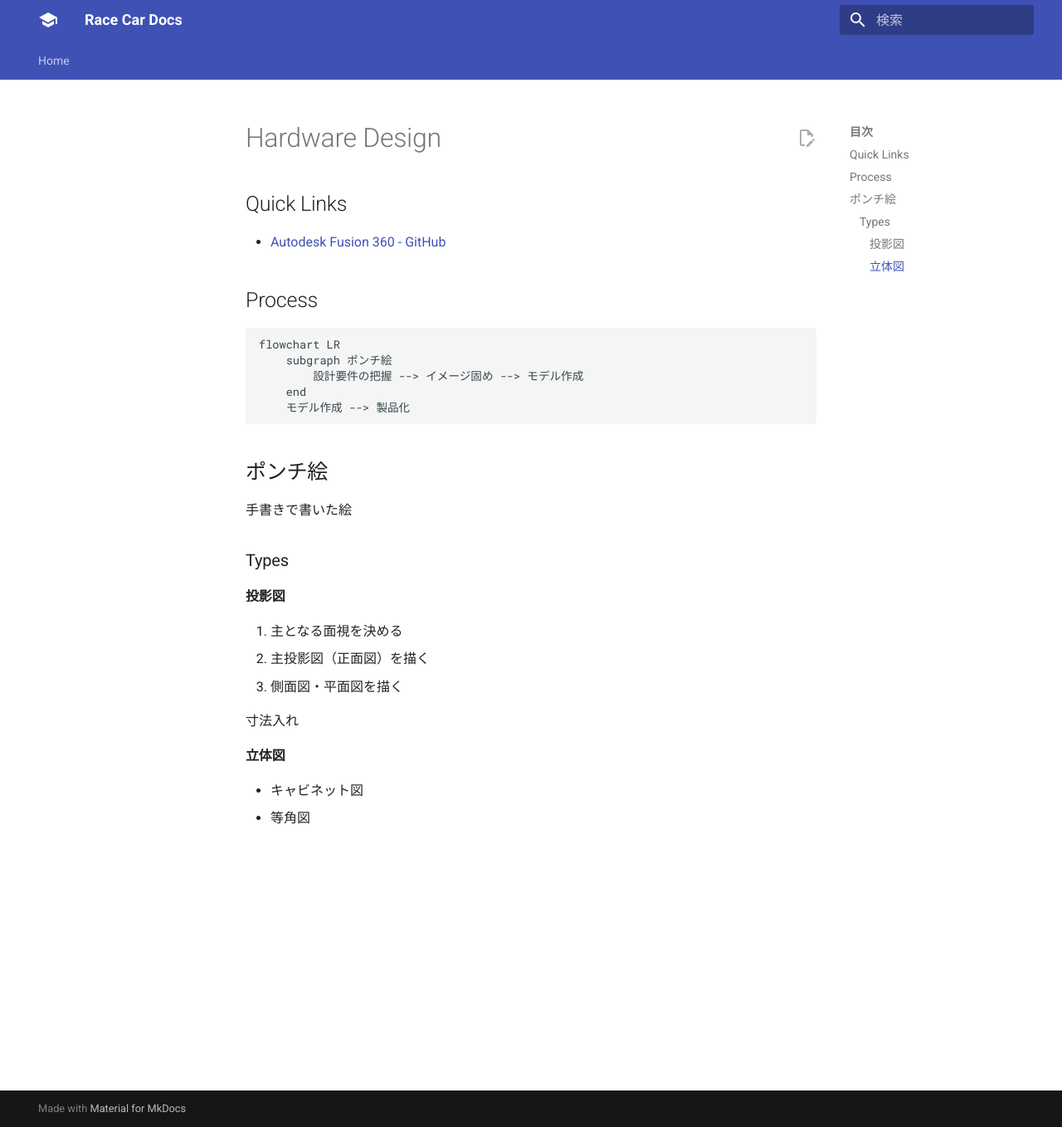
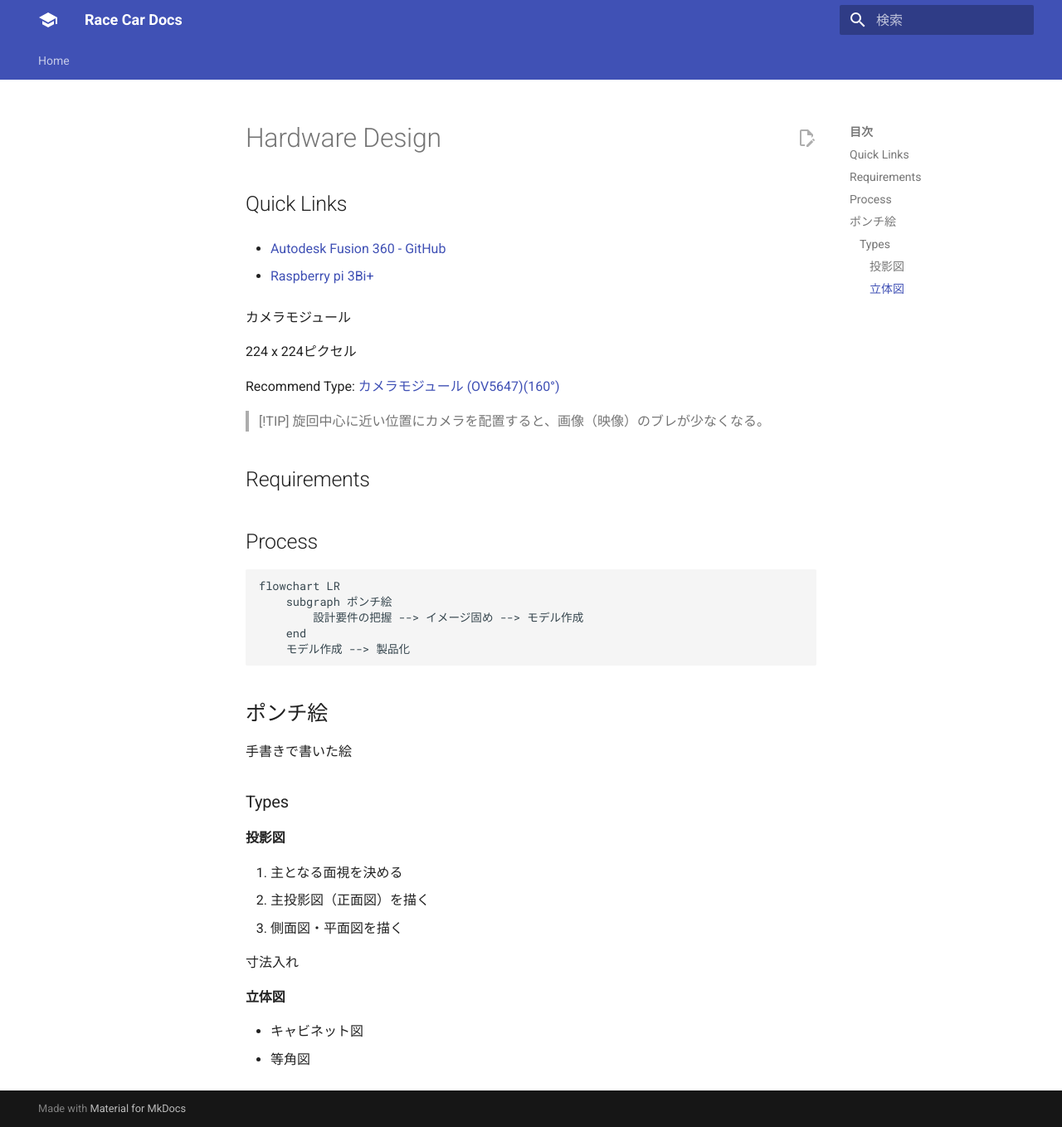
Before and after one commit to nino-kin/racecar-docs, an MkDocs documentation site: the page built from docs/hardware_design.md, in a window 1280 px wide and 1358 px high. Shown: the whole window at 83% size. Built offline with MkDocs 1.6.1 and Material for MkDocs 9.7.7, drawn with Linux system fonts in a browser that asks for light colours.

Commit message:
docs: update docs

```diff
--- a/docs/hardware_design.md
+++ b/docs/hardware_design.md
@@ -3,6 +3,19 @@
 ## Quick Links
 
 - [Autodesk Fusion 360 - GitHub](https://github.com/AutodeskFusion360)
+
+- [Raspberry pi 3Bi+](https://www.iodata.jp/product/pc/raspberrypi/ud-rp3bp/spec.htm)
+
+カメラモジュール
+
+224 x 224ピクセル
+
+Recommend Type: [カメラモジュール (OV5647)(160°)](https://electronicwork.shop/items/647531b0a18e8d0031119480)
+
+> [!TIP]
+> 旋回中心に近い位置にカメラを配置すると、画像（映像）のブレが少なくなる。
+
+## Requirements
 
 ## Process
 
@@ -28,7 +41,6 @@ flowchart LR
 
 寸法入れ
 
-
 #### 立体図
 
 - キャビネット図
```
Also changed, not shown: docs/course_info.md (added, +9 -0 lines), docs/strategy.md (added, +35 -0 lines).
